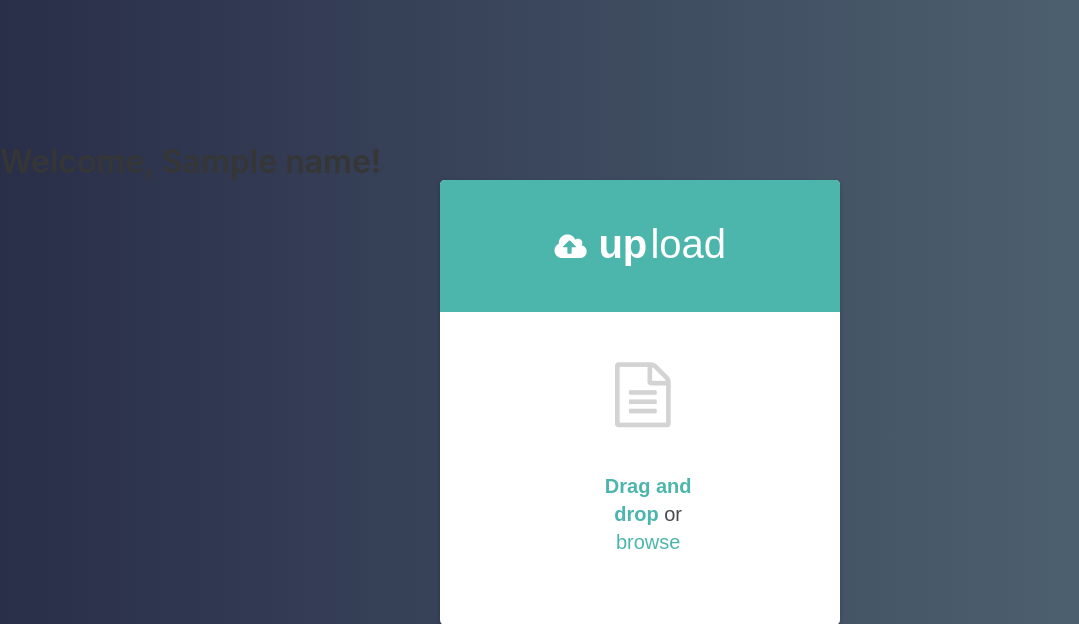
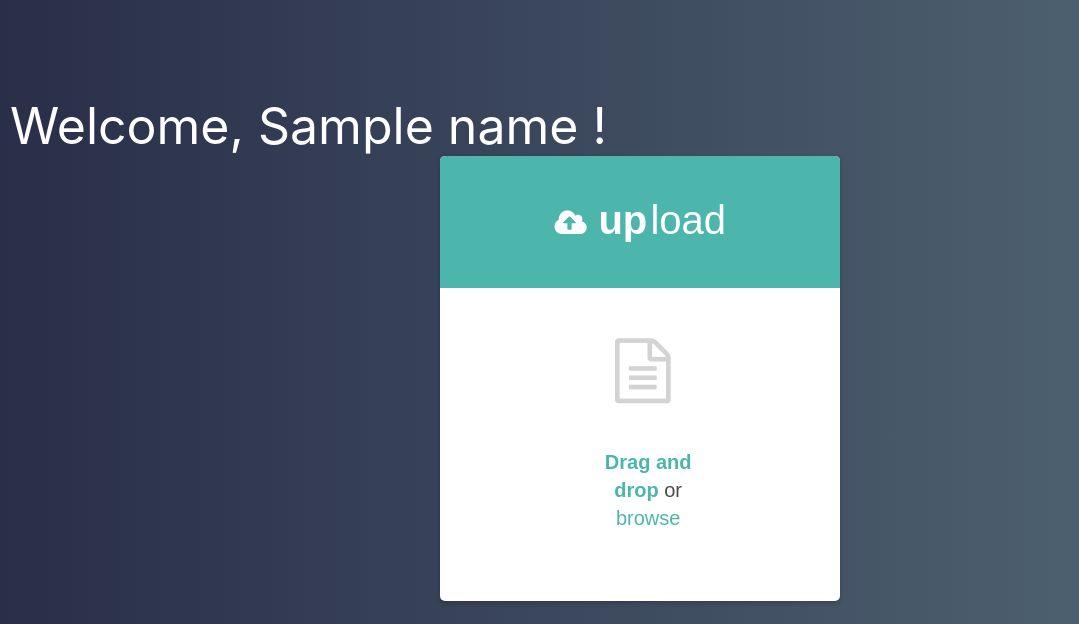
Before and after one commit to reet-571099/DefectDetection, a Flask app: template BtechP/templates/dashboard.html in a window 1280 px wide. Shown: the part 76-700 px from the top of the page, without its empty margins (0-1079 px from the left). Run offline with Flask 2, Linux system fonts and the light colour scheme; the template is opened without the code that fills it: most values are stand-ins (such as "Sample title", 1, 10 or a date in 2020); some libraries are stand-ins or nearby versions; some web fonts are replaced.

Commit message:
Little changes

```diff
--- a/BtechP/static/css/dash.css
+++ b/BtechP/static/css/dash.css
@@ -4,6 +4,11 @@ body {
   margin: 0;
   padding: 0;
   background-color:#fff;
+}
+.title11{
+margin-left: 10px;
+color: #fff;
+font-size: 50px;
 }
 .container{
   display: flex;
--- a/BtechP/templates/dashboard.html
+++ b/BtechP/templates/dashboard.html
@@ -16,10 +16,9 @@
 <br>
 <br>
 <br>
-<br>
-<br>
-<div><h1 class="title">
-  Welcome, {{ name }}!
+
+<div ><h1 class="title11">
+  Welcome, {{ name }} !
 </h1></div>
 <div class="container mt-100">
 <div class="upload">
--- a/BtechP/templates/login.html
+++ b/BtechP/templates/login.html
@@ -39,11 +39,11 @@
           <legend>Please, enter your email and password for login.</legend>
           <div class="input-block">
             <label for="login-email">E-mail</label>
-            <input id="login-email" type="email" name="email" required>
+            <input id="login-email" type="email" name="email" >
           </div>
           <div class="input-block">
             <label for="login-password">Password</label>
-            <input id="login-password" type="password" name="password" required>
+            <input id="login-password" type="password" name="password">
           </div>
         </fieldset>
 
```
Also changed, not shown: BtechP/db.sqlite.
